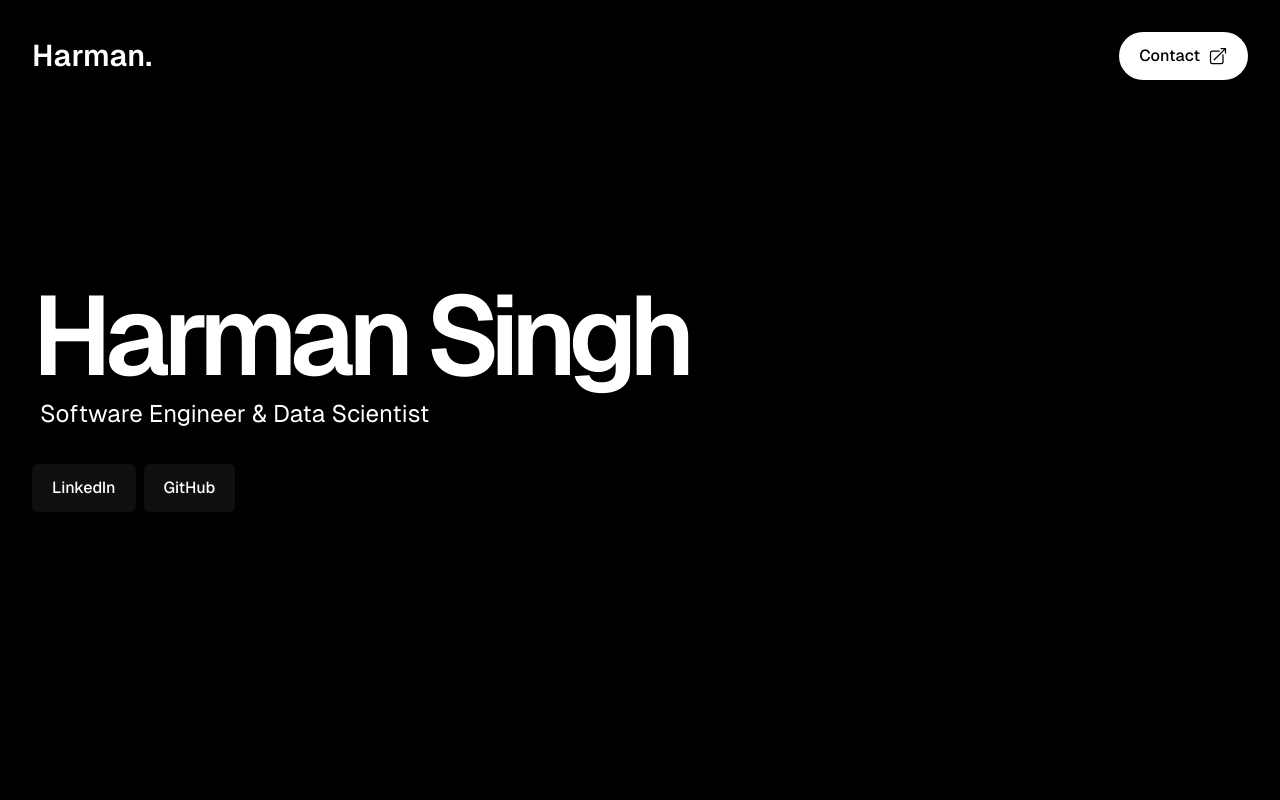
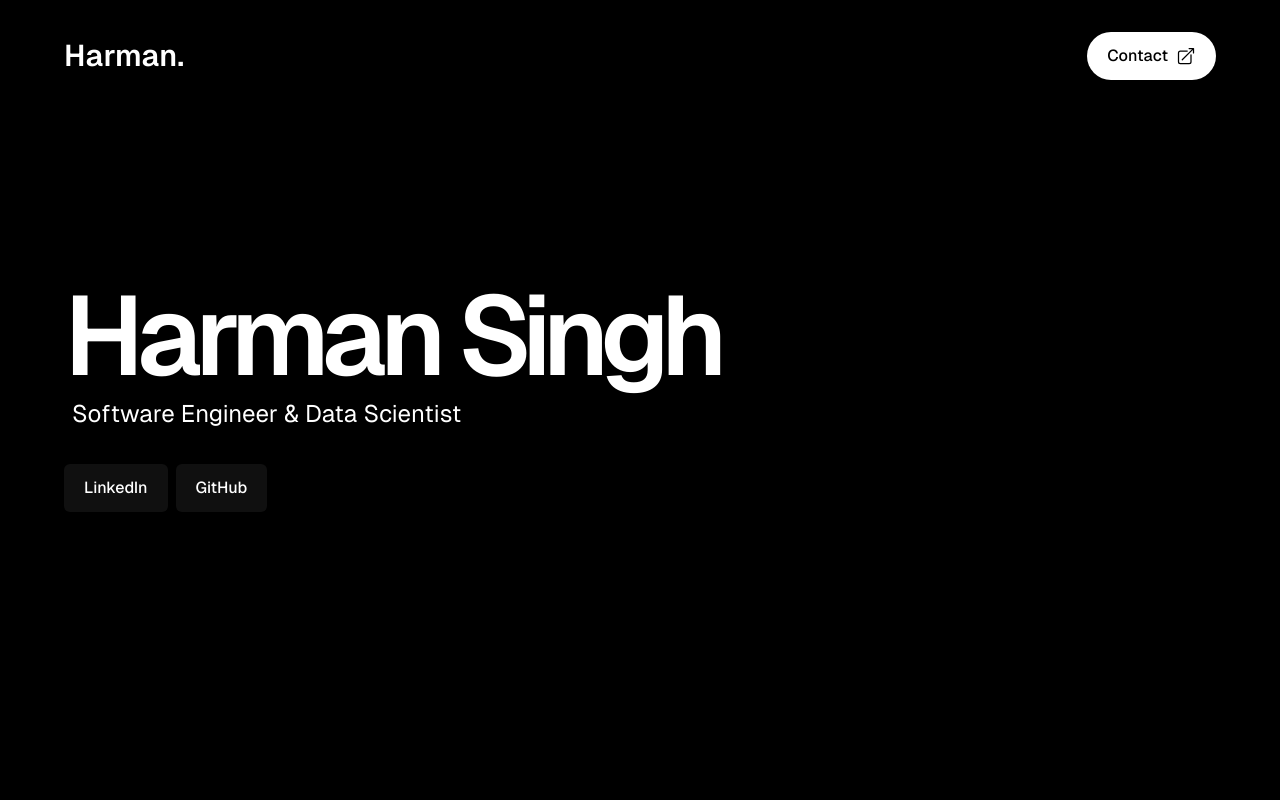
Before and after one commit to Harmxn02/harmansingh.nl, a Next.js app: page / in a window 1280 px wide. Shown: the top 800 px of the page. Built offline with nearby package versions, Linux system fonts and the light colour scheme.

Commit message:
Wrap Hero, Projects, Skills, and About components in a div for improved layout structure

```diff
--- a/src/app/page.jsx
+++ b/src/app/page.jsx
@@ -22,12 +22,12 @@ export default function Home() {
 		<div className="bg-black font-[family-name:var(--font-geist-sans)] text-white">
 			{showIntro && <IntroAnimation onEnd={handleIntroEnd} />}
 			{showHero && (
-				<>
+				<div className="lg:mx-8">
 					<Hero />
 					<Projects />
 					<Skills />
 					<About />
-				</>
+				</div>
 			)}
 		</div>
 	);
```
